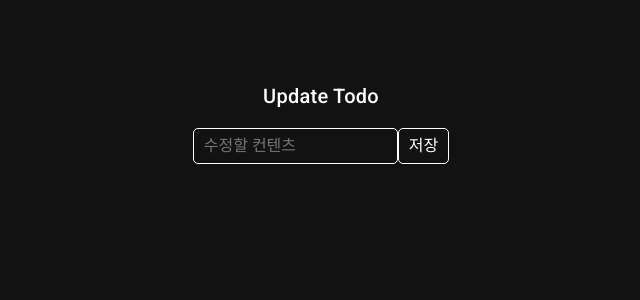
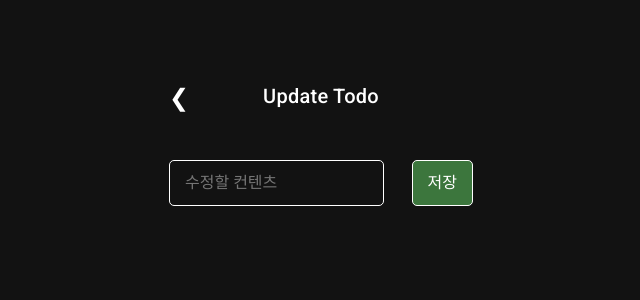
Before and after one commit to hyeokii/Nuxt-practice, a Nuxt app: page /todo/1 in a window 1280 px wide. Shown: the top 300 px of the page, without its empty margins (319-959 px from the left). Built offline with nearby package versions, Linux system fonts and the light colour scheme; data requests are answered from the project's data file.

Commit message:
feat: 뒤로가기 기능 추가

```diff
--- a/data/todo-list.json
+++ b/data/todo-list.json
@@ -3,7 +3,7 @@
     {
       "id": "1",
       "loginId": "song",
-      "userNm": "이송",
+      "userNm": "김지은",
       "title": "할 일2",
       "contents": "맛나게 밥먹기",
       "status": "1",
@@ -23,7 +23,7 @@
     {
       "id": "3",
       "loginId": "re2volution",
-      "userNm": "김재혁",
+      "userNm": "김지은",
       "title": "할 일3",
       "contents": "기깔나게 숨",
       "status": "1",
--- a/pages/todo/_id.vue
+++ b/pages/todo/_id.vue
@@ -1,7 +1,13 @@
 <template>
+  <div class="flex">
     <div class="todoDetail">
+      <div class="titleBox">
+        <NuxtLink to="/todo" class="prev"
+          ><span class="prevBtn">&#10094;</span></NuxtLink
+        >
         <h1 class="title">{{ message }}</h1>
-    <div>
+      </div>
+      <div class="inputBox">
         <input
           class="contentsInput"
           v-model="editContents"
@@ -9,6 +15,7 @@
           @keyup.enter="updateTodo"
         />
         <button class="saveBtn" @click="updateTodo">저장</button>
+      </div>
     </div>
   </div>
 </template>
@@ -66,30 +73,62 @@ export default {
 </script>
 
 <style>
+.flex {
+  display: flex;
+  justify-content: center;
+  align-items: start;
+}
+
 .todoDetail {
   display: flex;
   align-items: center;
   flex-direction: column;
-  justify-content: space-between;
+  justify-content: center;
   padding: 0 3rem;
   margin-top: 5rem;
+  width: 400px;
 }
 
-.title {
-  margin-bottom: 1rem;
+.titleBox {
+  display: flex;
+  align-items: center;
+  justify-content: center;
+  position: relative;
+  width: 100%;
+  margin-bottom: 3rem;
+}
+
+.prev {
+  font-size: 1.5rem;
+  text-decoration: none;
+  color: white;
+}
+
+.prev .prevBtn {
+  color: white;
+  position: absolute;
+  left: 0;
+  top: 0;
+}
+
+.inputBox {
+  width: 100%;
+  display: flex;
+  justify-content: space-between;
 }
 
 .contentsInput {
   border: 1px solid white;
-  padding: 5px 10px;
+  padding: 10px 15px;
   border-radius: 5px;
   color: white;
 }
 
 .saveBtn {
   border: 1px solid white;
+  background-color: #3c763d;
   color: white;
-  padding: 5px 10px;
+  padding: 10px 15px;
   border-radius: 5px;
 }
 </style>
```
Lines whose indentation alone changed are shown as unchanged.
